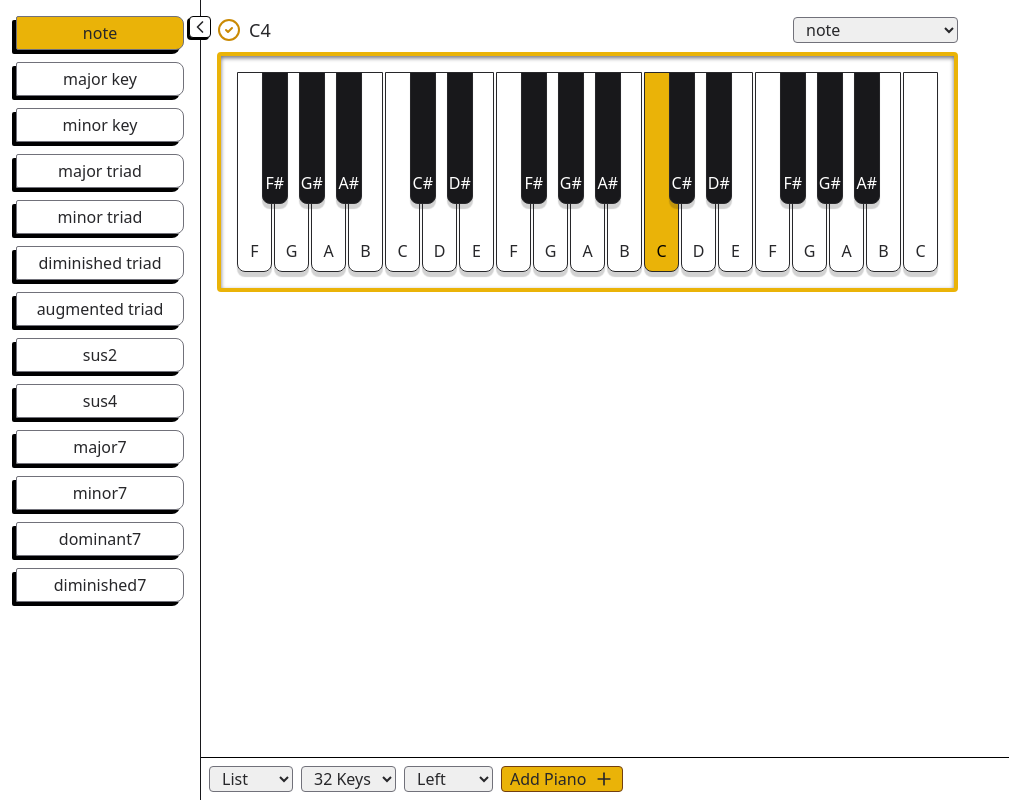
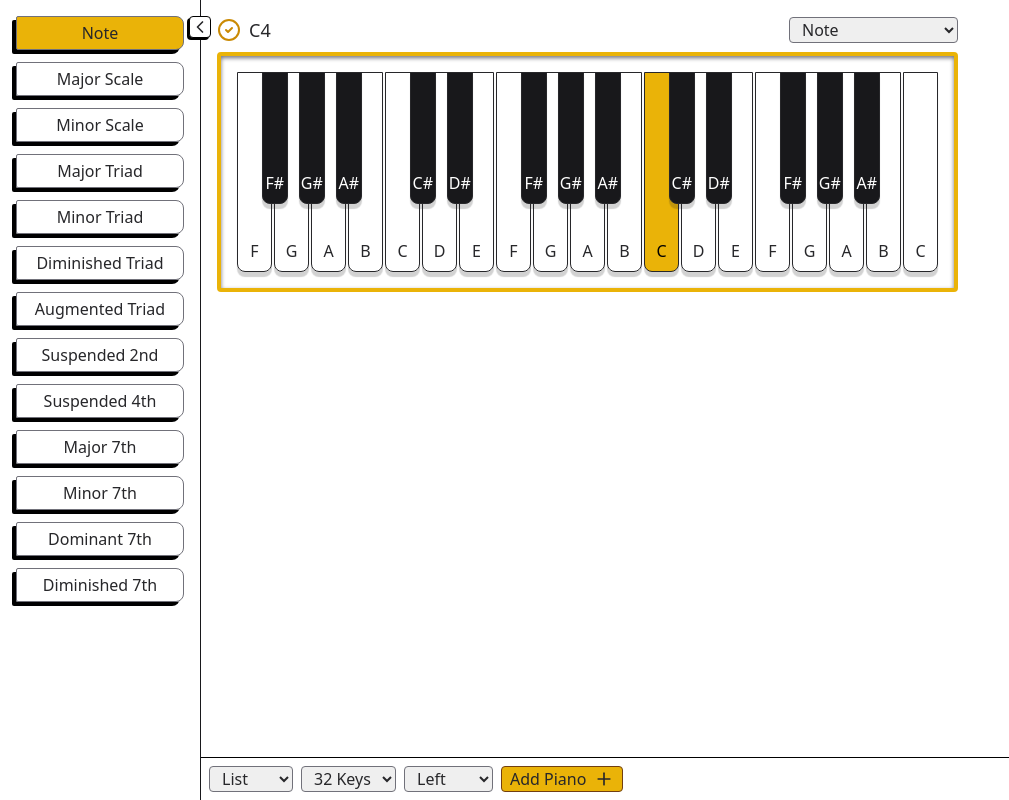
Before and after one commit to samstorment/piano-visualizer, a SvelteKit app: page / in a window 1280 px wide. Shown: the whole page, without its empty margins (0-1009 px from the left). Built offline with nearby package versions, Linux system fonts and the light colour scheme.

Commit message:
Add inversions

```diff
--- /dev/null
+++ b/src/lib/display.ts
@@ -0,0 +1,78 @@
+type DisplayType = 'note' | 'chord' | 'scale';
+type ChordStyle = 'major' | 'minor' | 'diminished' | 'augmented' | 'dominant7' | 'diminished7' | 'sus2' | 'sus4' | 'major7' | 'minor7';
+type ScaleStyle = 'major' | 'minor';
+
+interface IDisplay {
+    type: DisplayType;
+    name: string;
+    id: number;
+}
+
+interface INoteDisplay extends IDisplay {
+    type: 'note';
+}
+
+interface IChordDisplay extends IDisplay {
+    type: 'chord';
+    style: ChordStyle;
+    inversion: number;
+}
+
+interface IScaleDisplay extends IDisplay {
+    type: 'scale';
+    style: ScaleStyle;
+}
+
+export enum DisplayId {
+    NOTE,
+    MAJOR_SCALE,
+    MINOR_SCALE,
+    MAJOR_CHORD,
+    MINOR_CHORD,
+    DIMINISHED_CHORD,
+    AUGMENTED_CHORD,
+    SUS2_CHORD,
+    SUS4_CHORD,
+    MAJOR7_CHORD,
+    MINOR7_CHORD,
+    DOMINANT7_CHORD,
+    DIMINISHED7_CHORD,
+}
+
+const note: INoteDisplay         =          { id: DisplayId.NOTE,               type: 'note',  name: 'Note'                               } as const;
+const major_scale: IScaleDisplay =          { id: DisplayId.MAJOR_SCALE,        type: 'scale', style: 'major',                      name: 'Major Scale' } as const;
+const minor_scale: IScaleDisplay =          { id: DisplayId.MINOR_SCALE,        type: 'scale', style: 'minor',                      name: 'Minor Scale' } as const;
+const major_chord: IChordDisplay =          { id: DisplayId.MAJOR_CHORD,        type: 'chord', style: 'major',        inversion: 0, name: 'Major Triad' } as const;
+const minor_chord: IChordDisplay =          { id: DisplayId.MINOR_CHORD,        type: 'chord', style: 'minor',        inversion: 0, name: 'Minor Triad' } as const;
+const diminished_chord: IChordDisplay =     { id: DisplayId.DIMINISHED_CHORD,   type: 'chord', style: 'diminished',   inversion: 0, name: 'Diminished Triad' } as const;
+const augmented_chord: IChordDisplay =      { id: DisplayId.AUGMENTED_CHORD,    type: 'chord', style: 'augmented',    inversion: 0, name: 'Augmented Triad' } as const;
+const sus2_chord: IChordDisplay =           { id: DisplayId.SUS2_CHORD,         type: 'chord', style: 'sus2',         inversion: 0, name: 'Suspended 2nd' } as const;
+const sus4_chord: IChordDisplay =           { id: DisplayId.SUS4_CHORD,         type: 'chord', style: 'sus4',         inversion: 0, name: 'Suspended 4th' } as const;
+const major7_chord: IChordDisplay =         { id: DisplayId.MAJOR7_CHORD,       type: 'chord', style: 'major7',       inversion: 0, name: 'Major 7th' } as const;
+const minor7_chord: IChordDisplay =         { id: DisplayId.MINOR7_CHORD,       type: 'chord', style: 'minor7',       inversion: 0, name: 'Minor 7th' } as const;
+const dominant7_chord: IChordDisplay =      { id: DisplayId.DOMINANT7_CHORD,    type: 'chord', style: 'dominant7',    inversion: 0, name: 'Dominant 7th' } as const;
+const diminished7_chord: IChordDisplay =    { id: DisplayId.DIMINISHED7_CHORD,  type: 'chord', style: 'diminished7',  inversion: 0, name: 'Diminished 7th' } as const;
+
+const display_types = {
+    [`${DisplayId.NOTE}`]: note,
+    [`${DisplayId.MAJOR_SCALE}`]: major_scale,
+    [`${DisplayId.MINOR_SCALE}`]: minor_scale,
+    [`${DisplayId.MAJOR_CHORD}`]: major_chord,
+    [`${DisplayId.MINOR_CHORD}`]: minor_chord,
+    [`${DisplayId.DIMINISHED_CHORD}`]: diminished_chord,
+    [`${DisplayId.AUGMENTED_CHORD}`]: augmented_chord,
+    [`${DisplayId.SUS2_CHORD}`]: sus2_chord,
+    [`${DisplayId.SUS4_CHORD}`]: sus4_chord,
+    [`${DisplayId.MAJOR7_CHORD}`]: major7_chord,
+    [`${DisplayId.MINOR7_CHORD}`]: minor7_chord,
+    [`${DisplayId.DOMINANT7_CHORD}`]: dominant7_chord,
+    [`${DisplayId.DIMINISHED7_CHORD}`]: diminished7_chord,
+}
+
+export function get_display(display: DisplayId) {
+    return display_types[display];
+}
+
+export function get_displays() {
+    return Object.entries(display_types).map(([ _, v ]) => v);
+}
--- a/src/lib/music.ts
+++ b/src/lib/music.ts
@@ -172,6 +172,30 @@ export function* get_notes({ low, high }: NoteRange): Generator<Note> {
     }
 }
 
+export function get_inversions(notes: Note[]): Array<Note[]> {
+
+    const inversions: Array<Note[]> = [ notes ];
+
+    for (let i = 1; i < notes.length; i++) {
+        const inversion: Note[] = [];
+
+        for (let j = i; j < i + notes.length; j++) {
+            const index = j % notes.length;
+            let note = notes[index];
+
+            if (j >= notes.length) {
+                note = step_up(note, 12);
+            }
+
+            inversion.push(note);
+        }
+
+        inversions.push(inversion);
+    }
+
+    return inversions;
+}
+
 export function get_major_key(note: Note) {
     const [ _1,, _2,, _3, _4,, _5,, _6,, _7, _8 ] = get_notes({ low: note, high: step_up(note, 12) });
     return [ _1, _2, _3, _4, _5, _6, _7, _8 ];
--- a/src/lib/piano.svelte.ts
+++ b/src/lib/piano.svelte.ts
@@ -1,15 +1,6 @@
-import { get_augmented_triad, get_diminished_7, get_diminished_triad, get_dominant_7, get_major_7, get_major_key, get_major_triad, get_minor_7, get_minor_key, get_minor_triad, get_sus_2, get_sus_4, type Note, type NoteRange } from "$lib/music";
+import { get_augmented_triad, get_diminished_7, get_diminished_triad, get_dominant_7, get_inversions, get_major_7, get_major_key, get_major_triad, get_minor_7, get_minor_key, get_minor_triad, get_sus_2, get_sus_4, type Note, type NoteRange } from "$lib/music";
+import { DisplayId, get_display } from "./display";
 import { play_note } from "./sound";
-
-export const display_types = [
-    'note', 'major key', 'minor key',
-    'major triad', 'minor triad',
-    'diminished triad', 'augmented triad',
-    'sus2', 'sus4',
-    'major7', 'minor7', 'dominant7', 'diminished7'
-] as const;
-
-export type Display = typeof display_types[number];
 
 export const key_counts = [ 25, 32, 37, 49, 61, 76, 88 ] as const;
 
@@ -28,7 +19,7 @@ export const note_ranges: Record<KeyCount, NoteRange> = {
 export type PianoID = ReturnType<typeof crypto.randomUUID>;
 
 export interface CreatePianoProps {
-    display?: Display,
+    display_id?: DisplayId,
     // range?: NoteRange,
     key_count?: KeyCount,
     selected_note?: Note,
@@ -36,45 +27,85 @@ export interface CreatePianoProps {
 }
 
 export function create_piano({
-    display = "note",
+    display_id = DisplayId.NOTE,
     key_count = 88,
     selected_note = 'C4',
     id = crypto.randomUUID()
 }: CreatePianoProps = {}) {
-    let _display = $state(display);
+    let _display_id = $state(display_id);
     let _selected_note = $state(selected_note);
     let _key_count = $state(key_count);
+    let _inversion = $state(0);
 
     return {
-        get display() { return _display },
-        set display(value: Display) { _display = value },
+        get display_id() { return _display_id },
+        set display_id(value: DisplayId) {
+            _inversion = 0;
+            _display_id = value
+        },
+
+        get display() {
+            const d = get_display(_display_id)
+            if (d.type === 'chord') {
+                d.inversion = _inversion;
+            }
+            return d;
+        },
 
         get range() {
             return note_ranges[_key_count];
         },
 
         get selected_note() { return _selected_note },
-        set selected_note(value: Note) { _selected_note = value },
+        set selected_note(value: Note) {
+            _inversion = 0;
+            _selected_note = value;
+        },
 
         get id() { return id },
 
-        get highlighted_notes(): Note[] {
+        // get the notes using our selected note as the root
+        get root_notes(): Note[] {
             if (!_selected_note) return [];
-            if (_display === 'note') return [ _selected_note ];
-            if (_display === 'major key') return get_major_key(_selected_note);
-            if (_display === 'major triad') return get_major_triad(_selected_note);
-            if (_display === 'minor key') return get_minor_key(_selected_note);
-            if (_display === 'minor triad') return get_minor_triad(_selected_note);
-            if (_display === 'augmented triad') return get_augmented_triad(_selected_note);
-            if (_display === 'diminished triad') return get_diminished_triad(_selected_note);
-            if (_display === 'sus2') return get_sus_2(_selected_note);
-            if (_display === 'sus4') return get_sus_4(_selected_note);
-            if (_display === 'major7') return get_major_7(_selected_note);
-            if (_display === 'minor7') return get_minor_7(_selected_note);
-            if (_display === 'dominant7') return get_dominant_7(_selected_note);
-            if (_display === 'diminished7') return get_diminished_7(_selected_note);
+            if (_display_id === DisplayId.NOTE) return [ _selected_note ];
+
+            if (_display_id === DisplayId.MAJOR_SCALE) return get_major_key(_selected_note);
+            if (_display_id === DisplayId.MINOR_SCALE) return get_minor_key(_selected_note);
+
+            if (_display_id === DisplayId.MAJOR_CHORD) return get_major_triad(_selected_note);
+            if (_display_id === DisplayId.MINOR_CHORD) return get_minor_triad(_selected_note);
+            if (_display_id === DisplayId.AUGMENTED_CHORD) return get_augmented_triad(_selected_note);
+            if (_display_id === DisplayId.DIMINISHED_CHORD) return get_diminished_triad(_selected_note);
+            if (_display_id === DisplayId.SUS2_CHORD) return get_sus_2(_selected_note);
+            if (_display_id === DisplayId.SUS4_CHORD) return get_sus_4(_selected_note);
+            if (_display_id === DisplayId.MAJOR7_CHORD) return get_major_7(_selected_note);
+            if (_display_id === DisplayId.MINOR7_CHORD) return get_minor_7(_selected_note);
+            if (_display_id === DisplayId.DOMINANT7_CHORD) return get_dominant_7(_selected_note);
+            if (_display_id === DisplayId.DIMINISHED7_CHORD) return get_diminished_7(_selected_note);
+
             return [];
         },
+        get highlighted_notes() {
+            if (this.inversions.length > 0 && _inversion && _inversion < this.inversions.length) {
+                return this.inversions[_inversion]
+            }
+            else {
+                return this.root_notes
+            }
+        },
+
+        set inversion(value: number) {
+            _inversion = value;
+        },
+        get inversion() {
+            return _inversion
+        },
+
+
+        get inversions() {
+            return get_inversions(this.root_notes)
+        },
+
         get key_count() {
             return _key_count;
         },
--- a/src/routes/Keys.svelte
+++ b/src/routes/Keys.svelte
@@ -1,7 +1,7 @@
 <script lang="ts">
-	import { debounce } from "$lib";
-	import { get_notes, get_pitch, get_pitch_index, is_accidental, is_flat, is_natural, is_sharp, type Note, type NoteRange } from "$lib/music";
-	import { display_types, type Display, type Piano } from "$lib/piano.svelte";
+	import { get_display, get_displays } from "$lib/display";
+	import { get_inversions, get_notes, get_pitch, get_pitch_index, is_accidental, is_flat, is_natural, is_sharp, type Note, type NoteRange } from "$lib/music";
+	import { type Piano } from "$lib/piano.svelte";
 	import type { Rack } from "$lib/rack.svelte";
 	import { play_note } from "$lib/sound";
 	import { Circle, CircleCheck, CircleCheckBig, Trash, Trash2, X } from "lucide-svelte";
@@ -90,9 +90,9 @@
             <span class="text-lg">{piano.selected_note}</span>
         </button>
 
-        <select class="border px-2 rounded border-zinc-500" bind:value={piano.display} onchange={() => piano.play_highlighted_notes()}>
-            {#each display_types as dt}
-                <option value={dt}>{dt}</option>
+        <select class="border px-2 rounded border-zinc-500" bind:value={piano.display_id} onchange={() => piano.play_highlighted_notes()}>
+            {#each get_displays() as d}
+                <option value={d.id}>{d.name}</option>
             {/each}
         </select>
 
--- a/src/routes/Sidebar.svelte
+++ b/src/routes/Sidebar.svelte
@@ -1,6 +1,7 @@
 <script lang="ts">
-	import { get_pitch, type Note, type NoteRange } from "$lib/music";
-	import { display_types, type Display, type Piano } from '$lib/piano.svelte';
+	import { DisplayId, get_display } from "$lib/display";
+	import { get_inversions, get_pitch, type Note, type NoteRange } from "$lib/music";
+	import { type Piano } from '$lib/piano.svelte';
     import { play_note } from "$lib/sound";
 	import { ChevronLeft, ChevronRight } from "lucide-svelte";
 	import { fly, slide } from "svelte/transition";
@@ -13,8 +14,13 @@
 
     let { piano = $bindable() }: Props = $props();
 
-    function display_change(display: Display) {
-        piano.display = display;
+    function display_change(display_id: DisplayId) {
+        piano.display_id = display_id;
+        piano.play_highlighted_notes();
+    }
+
+    function inversion_click(inversion: number) {
+        piano.inversion = inversion;
         piano.play_highlighted_notes();
     }
 </script>
@@ -39,21 +45,57 @@
 
     {#if open}
         <div class="sticky top-0 overflow-auto shrink-0 flex flex-col gap-3 h-full p-4 w-[200px]">
-            {#each display_types as dt}
-                <button
-                    onclick={() => display_change(dt)}
-                    class:highlighted={piano.display === dt}
-                    class="display"
-                >
-                    {dt}
-                </button>
-            {/each}
+            {@render display_button(DisplayId.NOTE)}
+
+            {@render display_button(DisplayId.MAJOR_SCALE)}
+            {@render display_button(DisplayId.MINOR_SCALE)}
+
+            {@render display_button(DisplayId.MAJOR_CHORD)}
+            {@render display_button(DisplayId.MINOR_CHORD)}
+            {@render display_button(DisplayId.DIMINISHED_CHORD)}
+            {@render display_button(DisplayId.AUGMENTED_CHORD)}
+            {@render display_button(DisplayId.SUS2_CHORD)}
+            {@render display_button(DisplayId.SUS4_CHORD)}
+            {@render display_button(DisplayId.MAJOR7_CHORD)}
+            {@render display_button(DisplayId.MINOR7_CHORD)}
+            {@render display_button(DisplayId.DOMINANT7_CHORD)}
+            {@render display_button(DisplayId.DIMINISHED7_CHORD)}
         </div>
     {:else}
         <div class="w-4"></div>
     {/if}
 
 </aside>
+
+{#snippet display_button(display_id: DisplayId)}
+    {@const display = get_display(display_id)}
+    {@const highlighted = piano.display_id === display_id}
+    <button
+        onclick={() => display_change(display_id)}
+        class:highlighted
+        class="display"
+    >
+        {display.name}
+    </button>
+    {#if highlighted && piano.inversions.length > 0 && piano.display.type === 'chord'}
+        <div class="text-sm" in:slide={{ duration: 200 }}>
+            <ul class="flex justify-evenly">
+                {#each piano.inversions as _, i}
+                    <li>
+                        <button
+                            class="inversion border border-black rounded-full w-7 h-7"
+                            style="--wow: {piano.inversion}"
+                            class:highlighted={i === piano.inversion}
+                            onclick={() => inversion_click(i)}
+                        >
+                            {i}
+                        </button>
+                    </li>
+                {/each}
+            </ul>
+        </div>
+    {/if}
+{/snippet}
 
 
 <style lang="postcss">
@@ -80,4 +122,8 @@
         }
 
     }
+
+    .inversion.highlighted {
+        @apply bg-yellow-500;
+    }
 </style>
```
Also changed, not shown: src/routes/+page.svelte (+23 -23 lines).
